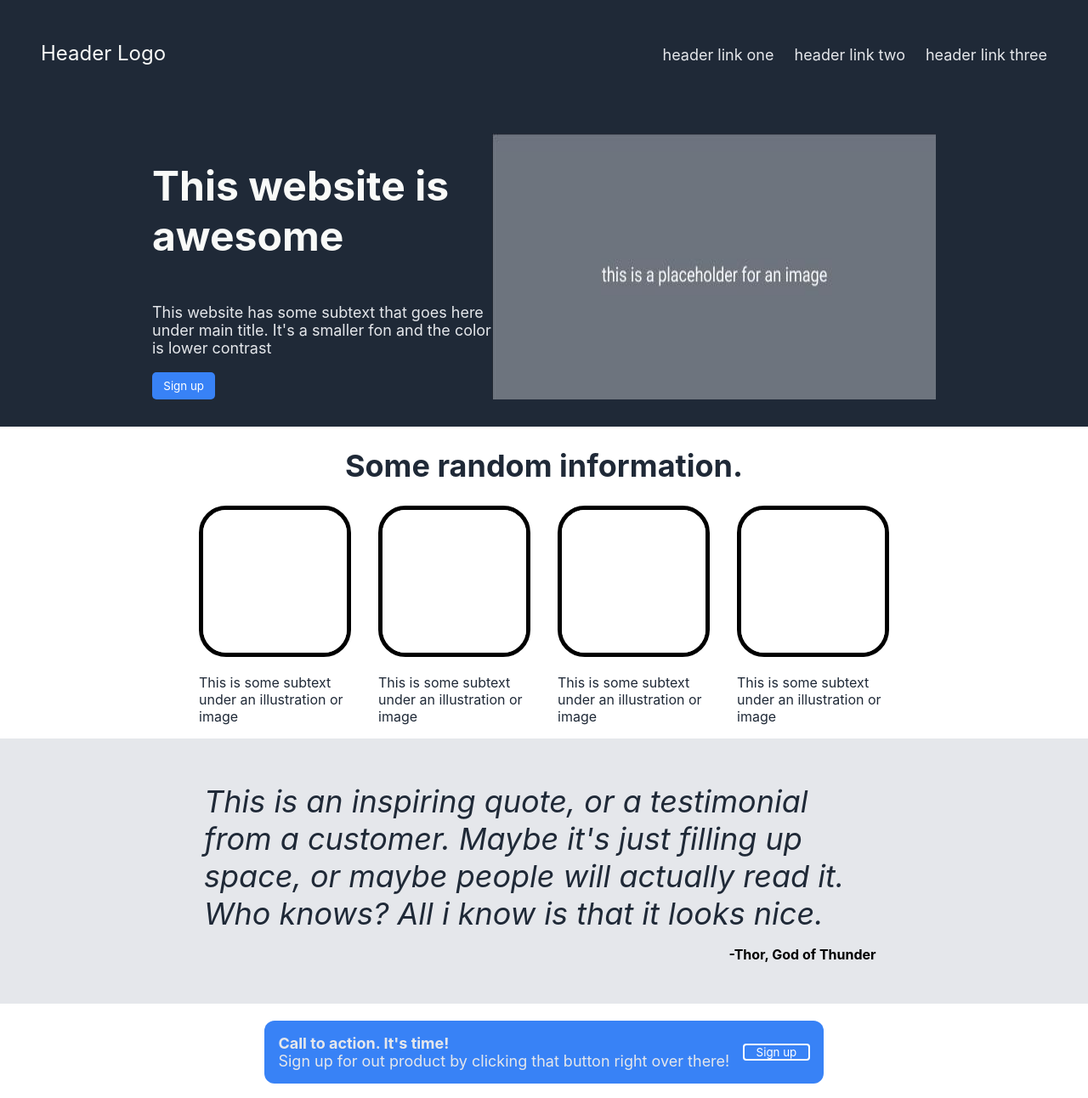
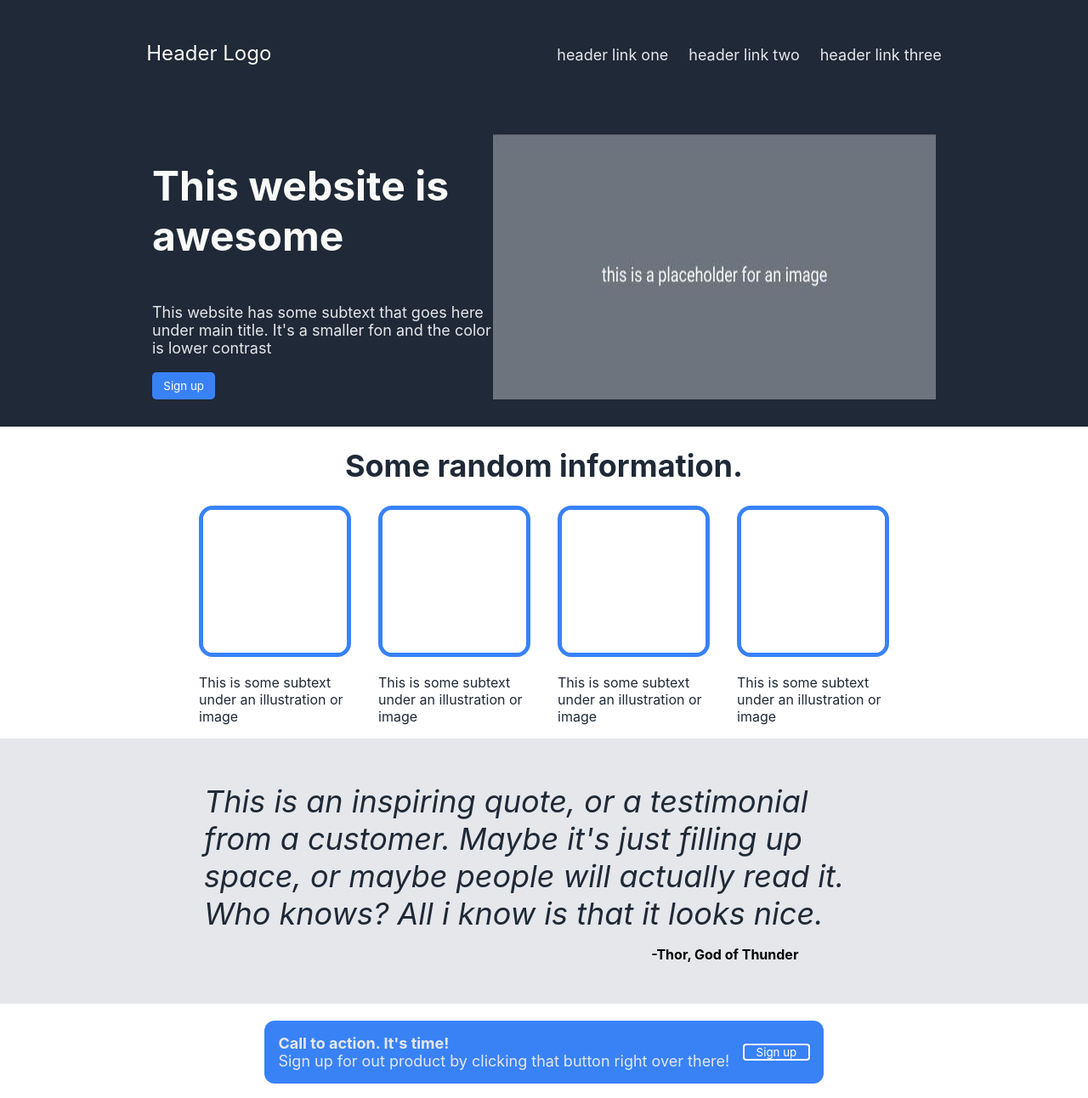
Before and after one commit to Knifiel/odin-landing-page, a plain HTML site: page index.html in a window 1280 px wide. Shown: the top 1292 px of the page at 85% size. Drawn offline with Linux system fonts and the light colour scheme.

Commit message:
Styling fixes

```diff
--- a/css/index.css
+++ b/css/index.css
@@ -12,22 +12,27 @@ body{
 .header{
      display: flex;
      flex-flow: row nowrap;
-     justify-content: space-between;
+
+     justify-content: center;
      align-items: center;
+     gap: 14em;
+     padding: 1em;
+     margin: 0;
 
      background-color: #1F2937;
      color: #F9FAF8;
      font-size: 24px;
-     padding: 1em 2em;
-     margin: 0;
+
     }
 
 .header .header-links ul{
     display: flex;
-    list-style: none;
+
     margin: 0;
     padding: 0;
     gap: 1em;
+
+    list-style: none;
 }
 
 .header .header-links a, .hero-1 p, .footer {
@@ -39,7 +44,9 @@ body{
 .hero{
     display: flex;
     flex-flow: row nowrap;
+
     justify-content: center;
+
     background-color: #1F2937;
     padding: 2em 0;
 }
@@ -47,9 +54,10 @@ body{
 .hero-1{
     display: flex;
     flex-flow: column nowrap;
+
     flex: 1 0;
-    min-width: 400px;
-    max-width: min-content;
+
+    max-width: 400px;
 
 }
 .hero img{
@@ -89,16 +97,18 @@ body{
 .cards{
     display: flex;
     flex-flow: row nowrap;
+
+    max-width: min-content;
+
     gap: 2em;
-    max-width: min-content;
 }
 .cards p{
     color: #1F2937;
 }
 
 .cards img{
-    border: 5px solid black;
-    border-radius: 2em;
+    border: 5px solid #3882F6;
+    border-radius: 1em;
 }
 
 
@@ -112,16 +122,19 @@ body{
 }
 
 .quote-section .quote {
+    max-width: 800px;
+    margin: 20px 15% 0;
+
     font-size: 36px;
     font-style: italic;
+
     color: #1F2937;
-    max-width: 800px;
-    margin: 20px 15% 0;
 }
 
 .quote-section .sign{
+    padding-left: 35%;
+
     font-weight: bold;
-    padding-left: 50%;
 }
 
 .call-to-action{
@@ -129,19 +142,24 @@ body{
     display: flex;
     align-items: center;
     justify-content: center;
-    background-color: #3882F6;
+
     max-width: max-content;
     border-radius: 12px;
+
     padding: 1em;
     gap: 1em;
     margin: 20px;
+
+    background-color: #3882F6;
 }
 
 .call-to-action h1, .call-to-action p{
+    margin: 0;
+
     font-weight: bolder;
     font-size: 18px;
+
     color: #E5E7EB;
-    margin: 0;
 }
 
 .call-to-action p{
@@ -150,14 +168,18 @@ body{
 
 .call-to-action button{
     padding: 0 1em;
-    background-color: #3882F6;
+
     border: 2px solid white;
     border-radius: 4px;
+
+    background-color: #3882F6;
     color: white;
 }
 
 .footer{
+    padding: 2em;
+
     text-align: center;
-    padding: 2em;
+
     background-color: #1F2937;
 }
```
